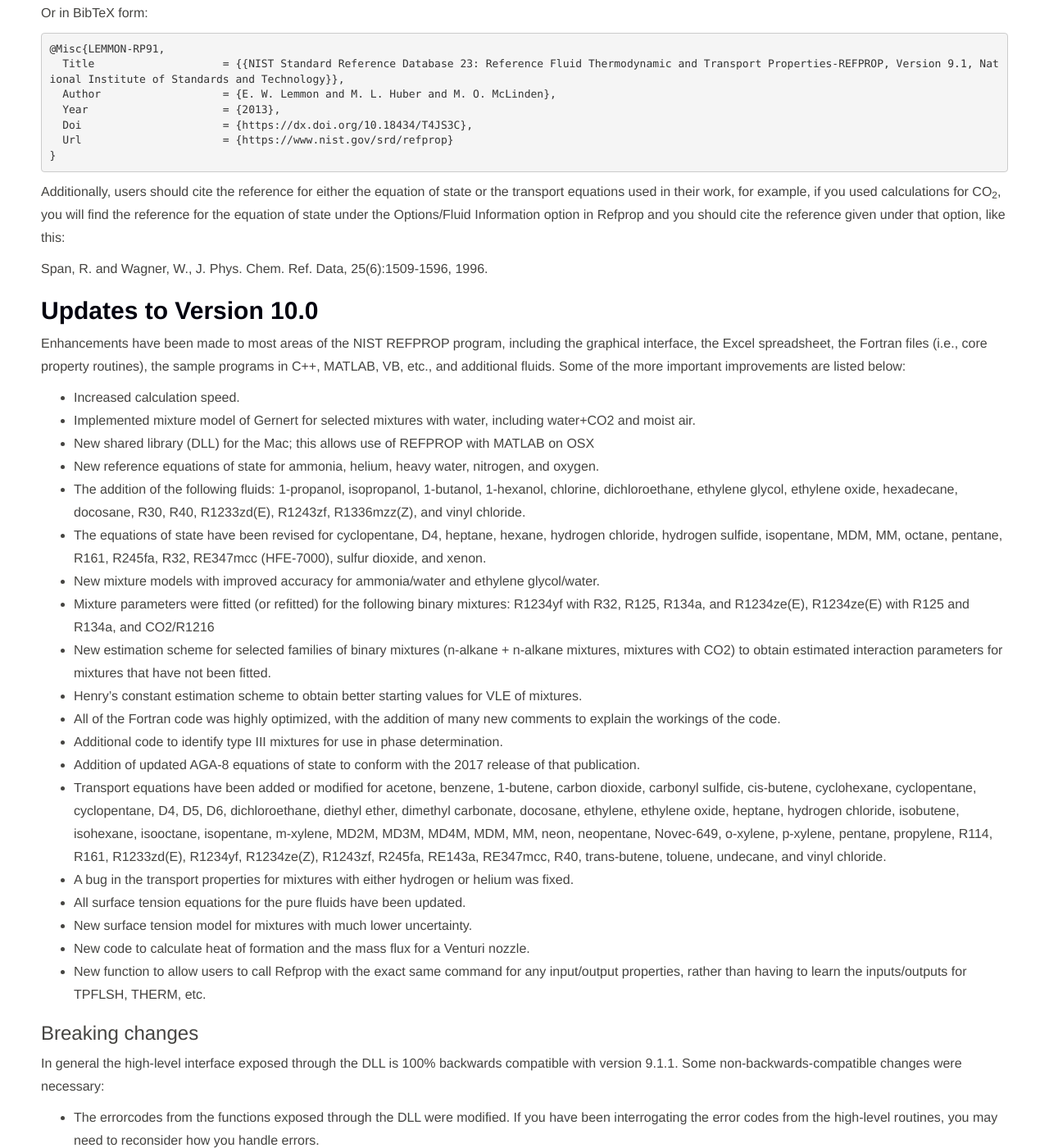
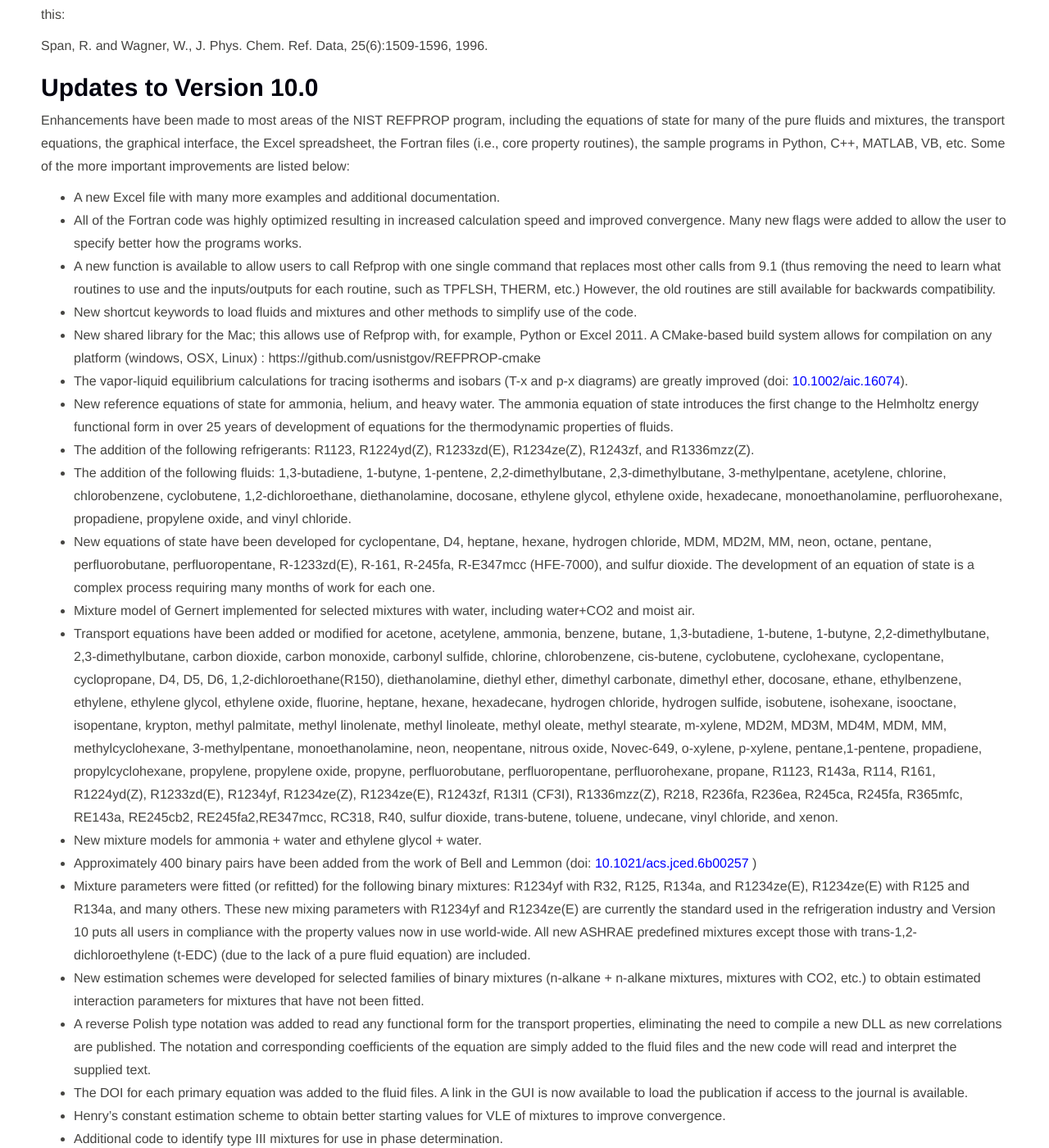
Before and after one commit to usnistgov/REFPROP-docs, a Jekyll site: the page built from index.md, in a window 1280 px wide and 1400 px high, scrolled down 3700 px. Shown: the whole window at 82% size. Built offline with Jekyll 4.4.1, drawn with Linux system fonts in a browser that asks for light colours; nearby versions of some CDN libraries; library files that are not in the unit come from our copies; some of the changed text lies outside the part shown.

Commit message:
Add updated list of changes for 10.0

```diff
--- a/index.md
+++ b/index.md
@@ -5,11 +5,7 @@
 
 # Version 10.0!
 
-Version 10.0 of REFPROP will be coming out in late March 2018.  We currently do not have a firm date for its release, but will continue to update the new FAQ site from time to time with new information as it becomes available.  Please [see below](#updates-to-version-100) for information about REFPROP version 10.0
-
-We need heavy users of the REFPROP program to help us beta test the new source code.  This includes those that make weekly use of the graphical interface, the Excel/Refprop link, and so forth.  Most important would be those that distribute the Refprop code with their own application, and especially those that either access the Fortran code directly, or rely on the error codes coming from the GUI.  The Fortran code has undergone heavy reconstruction and there have been a significant number of changes.  The main calls to the routines are still the same, but the underlying code is quite different.  In such situations, it is imperative that you try the new code before version 10 is released.
-
-Please contact [Eric Lemmon](mailto:Eric.Lemmon@nist.gov) if you would be willing to beta test the next release.  For general questions on the release of version 10, visit this page from time to time for details of what has changed and other interesting information.  Please limit your contact with us with simple questions about the release as this uses precious time needed to make the update available.
+Version 10.0 of REFPROP has been released.  See [see below](#updates-to-version-100) for information about REFPROP version 10.0
 
 # Answers to Frequently Asked Questions
 
@@ -150,27 +146,30 @@
 
 ## Updates to Version 10.0
 
-Enhancements have been made to most areas of the NIST REFPROP program, including the graphical interface, the Excel spreadsheet, the Fortran files (i.e., core property routines), the sample programs in C++, MATLAB, VB, etc., and additional fluids. Some of the more important improvements are listed below:
+Enhancements have been made to most areas of the NIST REFPROP program, including the equations of state for many of the pure fluids and mixtures, the transport equations, the graphical interface, the Excel spreadsheet, the Fortran files (i.e., core property routines), the sample programs in Python, C++, MATLAB, VB, etc. Some of the more important improvements are listed below:
 
-* Increased calculation speed.
-* Implemented mixture model of Gernert for selected mixtures with water, including water+CO2 and moist air.
-* New shared library (DLL) for the Mac; this allows use of REFPROP with MATLAB on OSX
-* New reference equations of state for ammonia, helium, heavy water, nitrogen, and oxygen.
-* The addition of the following fluids:  1-propanol, isopropanol, 1-butanol, 1-hexanol, chlorine, dichloroethane, ethylene glycol, ethylene oxide, hexadecane, docosane, R30, R40, R1233zd(E), R1243zf, R1336mzz(Z), and vinyl chloride.
-* The equations of state have been revised for cyclopentane, D4, heptane, hexane, hydrogen chloride, hydrogen sulfide, isopentane, MDM, MM, octane, pentane, R161, R245fa, R32, RE347mcc (HFE-7000), sulfur dioxide, and xenon.
-* New mixture models with improved accuracy for ammonia/water and ethylene glycol/water.
-* Mixture parameters were fitted (or refitted) for the following binary mixtures:  R1234yf with R32, R125, R134a, and R1234ze(E), R1234ze(E) with R125 and R134a, and CO2/R1216
-* New estimation scheme for selected families of binary mixtures (n-alkane + n-alkane mixtures, mixtures with CO2) to obtain estimated interaction parameters for mixtures that have not been fitted.
-* Henry's constant estimation scheme to obtain better starting values for VLE of mixtures.
-* All of the Fortran code was highly optimized, with the addition of many new comments to explain the workings of the code.
+* A new Excel file with many more examples and additional documentation.
+* All of the Fortran code was highly optimized resulting in increased calculation speed and improved convergence.  Many new flags were added to allow the user to specify better how the programs works.
+* A new function is available to allow users to call Refprop with one single command that replaces most other calls from 9.1 (thus removing the need to learn what routines to use and the inputs/outputs for each routine, such as TPFLSH, THERM, etc.)  However, the old routines are still available for backwards compatibility.
+* New shortcut keywords to load fluids and mixtures and other methods to simplify use of the code.
+* New shared library for the Mac; this allows use of Refprop with, for example, Python or Excel 2011.  A CMake-based build system allows for compilation on any platform (windows, OSX, Linux) : https://github.com/usnistgov/REFPROP-cmake
+* The vapor-liquid equilibrium calculations for tracing isotherms and isobars (T-x and p-x diagrams) are greatly improved (doi: [10.1002/aic.16074](https://doi.org/10.1002/aic.16074)).
+* New reference equations of state for ammonia, helium, and heavy water.  The ammonia equation of state introduces the first change to the Helmholtz energy functional form in over 25 years of development of equations for the thermodynamic properties of fluids.
+* The addition of the following refrigerants:  R1123, R1224yd(Z), R1233zd(E), R1234ze(Z), R1243zf, and R1336mzz(Z).
+* The addition of the following fluids:  1,3-butadiene, 1-butyne, 1-pentene, 2,2-dimethylbutane, 2,3-dimethylbutane, 3-methylpentane, acetylene, chlorine, chlorobenzene, cyclobutene, 1,2-dichloroethane, diethanolamine, docosane, ethylene glycol, ethylene oxide, hexadecane, monoethanolamine, perfluorohexane, propadiene, propylene oxide, and vinyl chloride.
+* New equations of state have been developed for cyclopentane, D4, heptane, hexane, hydrogen chloride, MDM, MD2M, MM, neon, octane, pentane, perfluorobutane, perfluoropentane, R-1233zd(E), R-161, R-245fa, R-E347mcc (HFE-7000), and sulfur dioxide.  The development of an equation of state is a complex process requiring many months of work for each one.
+* Mixture model of Gernert implemented for selected mixtures with water, including water+CO2 and moist air.
+* Transport equations have been added or modified for acetone, acetylene, ammonia, benzene, butane, 1,3-butadiene, 1-butene, 1-butyne, 2,2-dimethylbutane, 2,3-dimethylbutane, carbon dioxide, carbon monoxide, carbonyl sulfide, chlorine, chlorobenzene,  cis-butene, cyclobutene, cyclohexane, cyclopentane, cyclopropane, D4, D5, D6, 1,2-dichloroethane(R150), diethanolamine, diethyl ether, dimethyl carbonate, dimethyl ether, docosane, ethane, ethylbenzene, ethylene, ethylene glycol, ethylene oxide, fluorine, heptane, hexane, hexadecane, hydrogen chloride, hydrogen sulfide, isobutene, isohexane, isooctane, isopentane, krypton, methyl palmitate, methyl linolenate, methyl linoleate, methyl oleate, methyl stearate, m-xylene, MD2M, MD3M, MD4M, MDM, MM, methylcyclohexane, 3-methylpentane, monoethanolamine, neon, neopentane, nitrous oxide, Novec-649, o-xylene, p-xylene, pentane,1-pentene, propadiene, propylcyclohexane, propylene, propylene oxide, propyne, perfluorobutane, perfluoropentane, perfluorohexane, propane, R1123, R143a, R114, R161, R1224yd(Z), R1233zd(E), R1234yf, R1234ze(Z), R1234ze(E), R1243zf, R13I1 (CF3I), R1336mzz(Z), R218, R236fa, R236ea, R245ca, R245fa, R365mfc, RE143a, RE245cb2, RE245fa2,RE347mcc, RC318, R40, sulfur dioxide, trans-butene, toluene, undecane, vinyl chloride, and xenon.
+* New mixture models for ammonia + water and ethylene glycol + water.
+* Approximately 400 binary pairs have been added from the work of Bell and Lemmon (doi: [10.1021/acs.jced.6b00257](https://pubs.acs.org/doi/abs/10.1021/acs.jced.6b00257) )
+* Mixture parameters were fitted (or refitted) for the following binary mixtures:  R1234yf with R32, R125, R134a, and R1234ze(E), R1234ze(E) with R125 and R134a, and many others.  These new mixing parameters with R1234yf and R1234ze(E) are currently the standard used in the refrigeration industry and Version 10 puts all users in compliance with the property values now in use world-wide.  All new ASHRAE predefined mixtures except those with trans-1,2-dichloroethylene (t-EDC) (due to the lack of a pure fluid equation) are included.
+* New estimation schemes were developed for selected families of binary mixtures (n-alkane + n-alkane mixtures, mixtures with CO2, etc.) to obtain estimated interaction parameters for mixtures that have not been fitted.
+* A reverse Polish type notation was added to read any functional form for the transport properties, eliminating the need to compile a new DLL as new correlations are published.  The notation and corresponding coefficients of the equation are simply added to the fluid files and the new code will read and interpret the supplied text.
+* The DOI for each primary equation was added to the fluid files.  A link in the GUI is now available to load the publication if access to the journal is available.
+* Henry's constant estimation scheme to obtain better starting values for VLE of mixtures to improve convergence.
 * Additional code to identify type III mixtures for use in phase determination.
-* Addition of updated AGA-8 equations of state to conform with the 2017 release of that publication.
-* Transport equations have been added or modified for acetone, benzene, 1-butene, carbon dioxide, carbonyl sulfide, cis-butene, cyclohexane, cyclopentane, cyclopentane, D4, D5, D6, dichloroethane, diethyl ether, dimethyl carbonate, docosane, ethylene, ethylene oxide, heptane, hydrogen chloride, isobutene, isohexane, isooctane, isopentane, m-xylene, MD2M, MD3M, MD4M, MDM, MM, neon, neopentane, Novec-649, o-xylene, p-xylene, pentane, propylene, R114, R161, R1233zd(E), R1234yf, R1234ze(Z), R1243zf, R245fa, RE143a, RE347mcc, R40, trans-butene, toluene, undecane, and vinyl chloride.
-* A bug in the transport properties for mixtures with either hydrogen or helium was fixed.
-* All surface tension equations for the pure fluids have been updated.
-* New surface tension model for mixtures with much lower uncertainty.
-* New code to calculate heat of formation and the mass flux for a Venturi nozzle.
-* New function to allow users to call Refprop with the exact same command for any input/output properties, rather than having to learn the inputs/outputs for TPFLSH, THERM, etc.
+* Most surface tension equations for the pure fluids have been updated, and an improved surface tension model for mixtures was added.
+* New code to calculate heat of formation or the mass flux for a Venturi nozzle.
 
 ### Breaking changes
 
```
